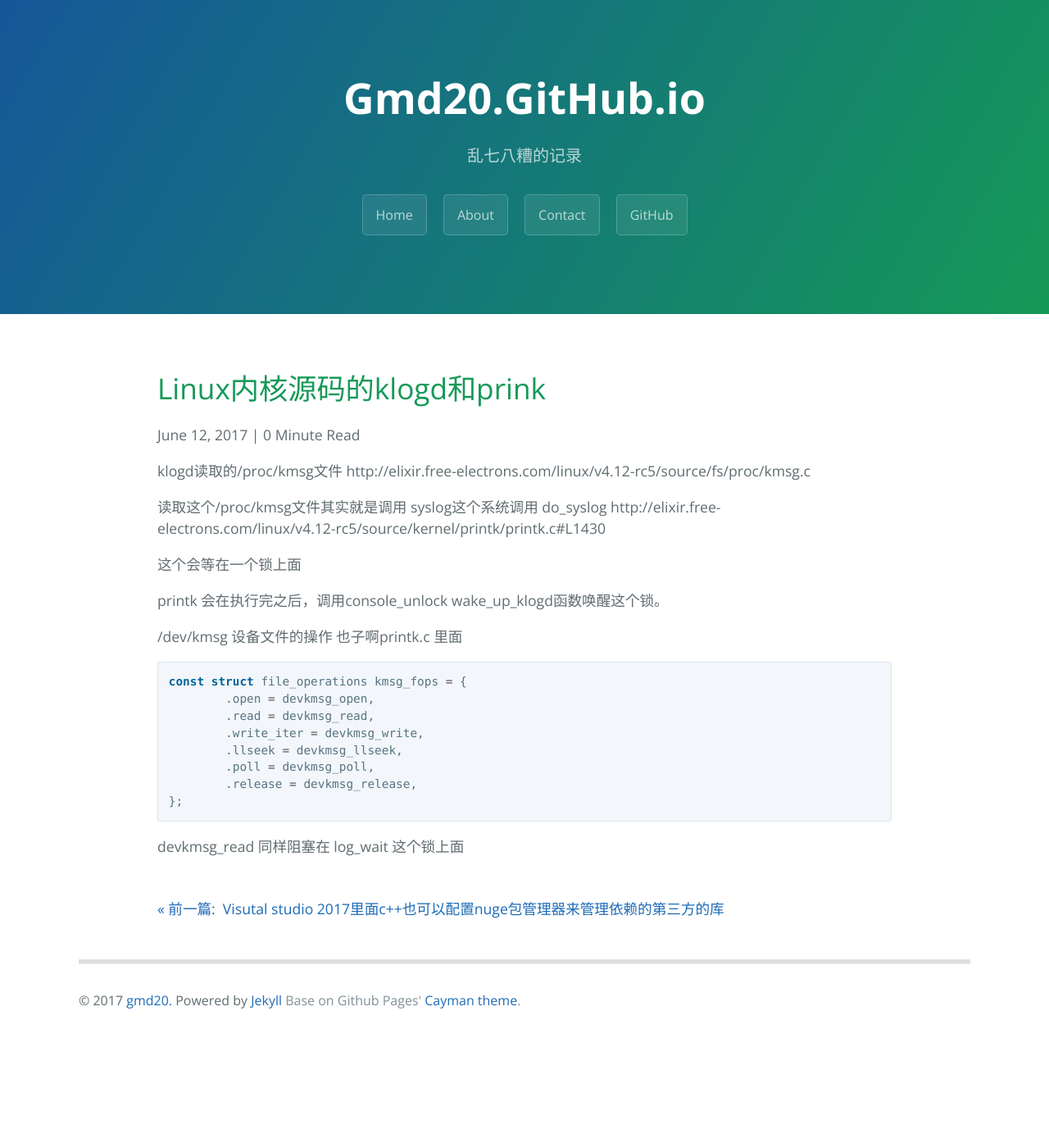
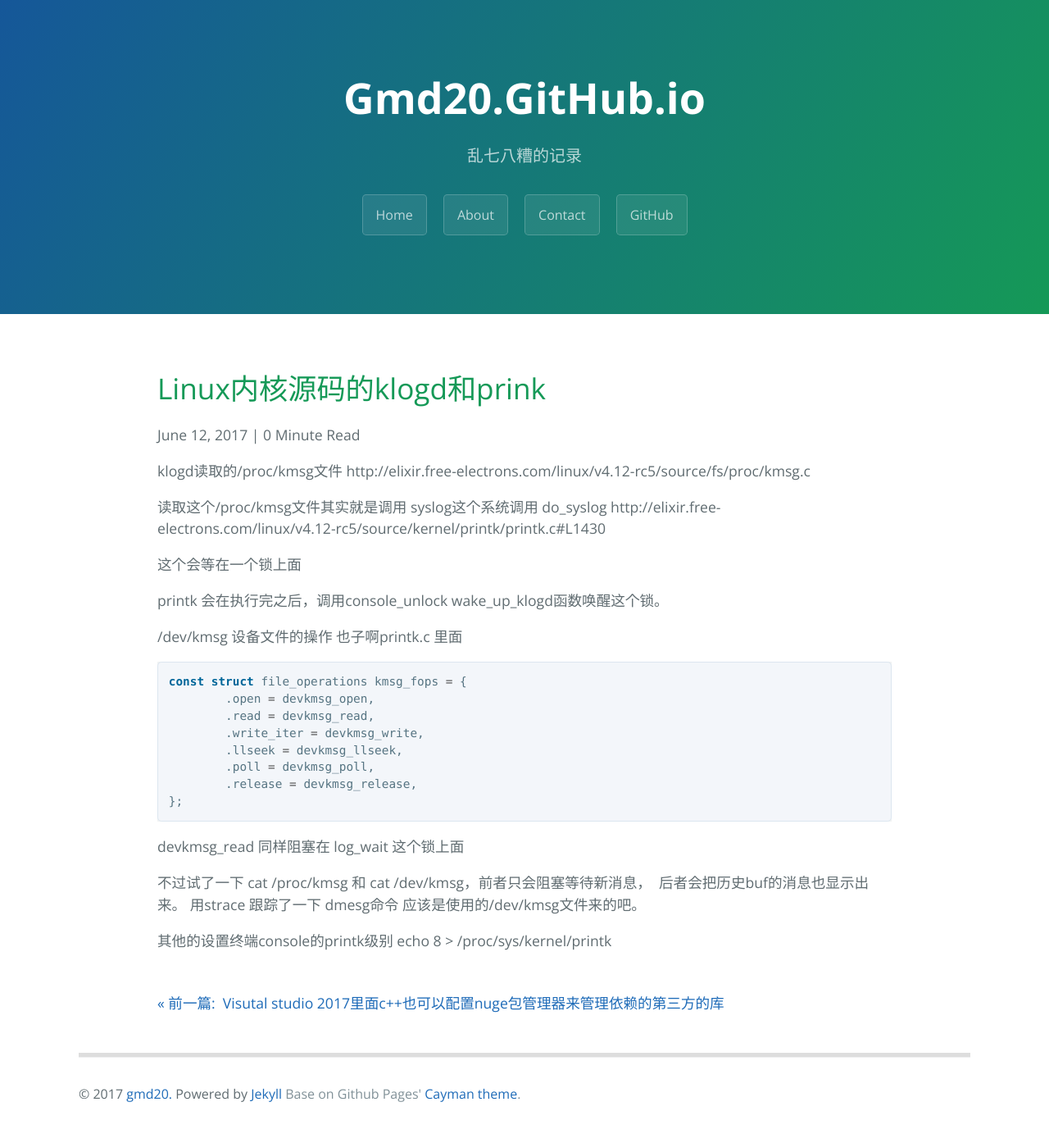
Before and after one commit to gmd20/gmd20.github.io, a Jekyll site: the page built from _posts/2017-06-12-Linux内核源码的klogd和prink.markdown, in a window 1280 px wide. Shown: the whole page at 82% size. Built offline with Jekyll 4.4.1, drawn with Linux system fonts in a browser that asks for light colours; Markdown is read by kramdown in place of the engine named in the settings; comment, search, counter and statistics services are not loaded; before the commit the page ends 1280 px from its top, so only the background shows below that.

Commit message:
Create 2017-06-12-Linux内核源码的klogd和prink.markdown

````diff
--- a/_posts/2017-06-12-Linux内核源码的klogd和prink.markdown
+++ b/_posts/2017-06-12-Linux内核源码的klogd和prink.markdown
@@ -25,3 +25,9 @@ const struct file_operations kmsg_fops = {
 ```
 
 devkmsg_read   同样阻塞在 log_wait 这个锁上面
+
+不过试了一下 cat /proc/kmsg 和 cat /dev/kmsg，前者只会阻塞等待新消息，  后者会把历史buf的消息也显示出来。
+用strace 跟踪了一下 dmesg命令 应该是使用的/dev/kmsg文件来的吧。
+
+其他的设置终端console的printk级别
+echo 8 > /proc/sys/kernel/printk
````
